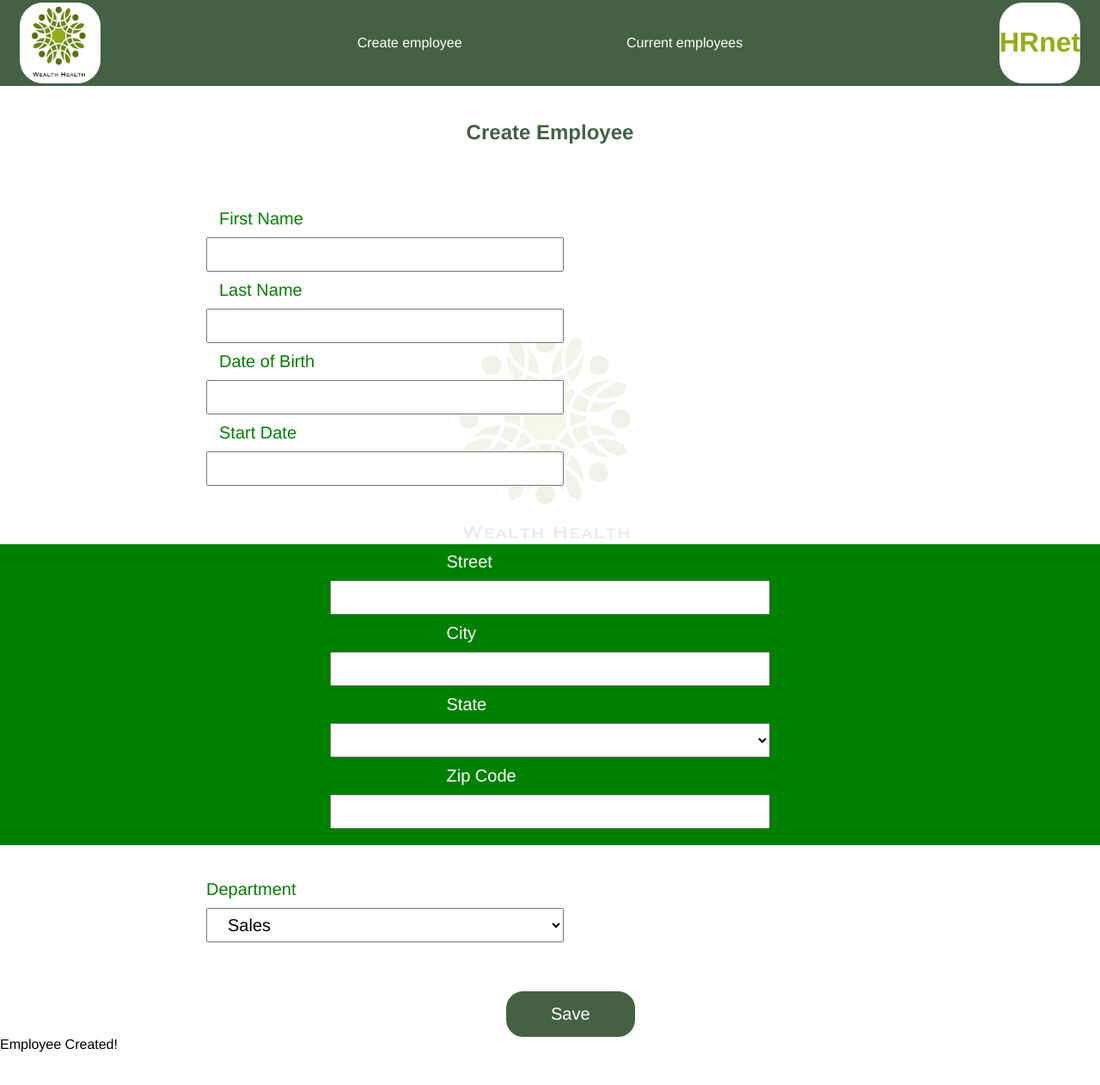
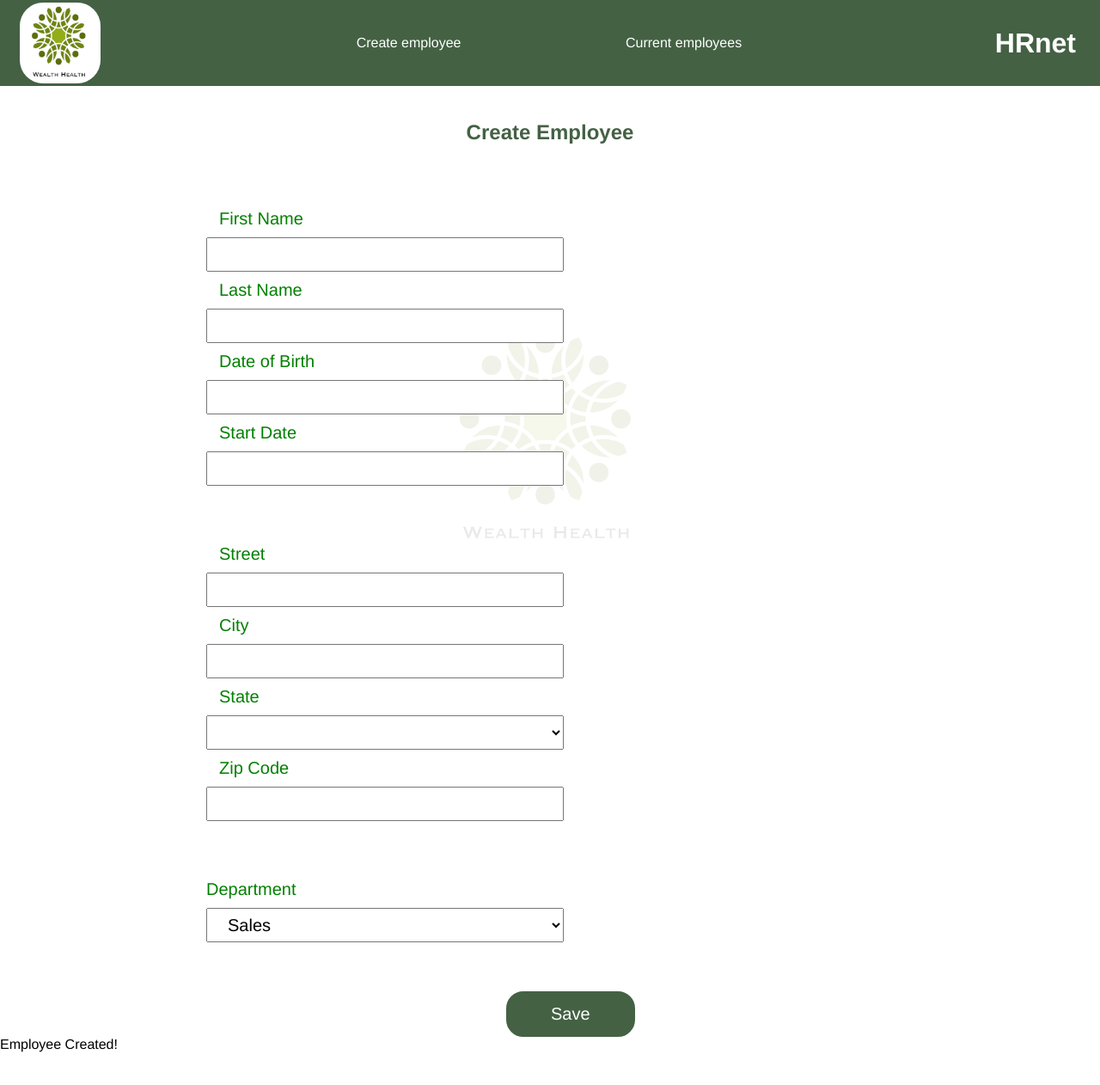
Before and after one commit to sousouben/Mouatakide_Souad_p14_022023, a React (Create React App) app in the folder frontend-hrnet/: page / in a window 1280 px wide. Shown: the top 1262 px of the page at 86% size. Built offline with nearby package versions, Linux system fonts and the light colour scheme.

Commit message:
modif header

```diff
--- a/frontend-hrnet/src/components/form/form.css
+++ b/frontend-hrnet/src/components/form/form.css
@@ -75,12 +75,3 @@ h5 {
   margin-top: 50px;
   font-size: 30px;
 }
-
-.adresse {
-  background-color: green;
-  color: white;
-  display: flex;
-  align-items: center;
-  justify-content: center;
-  margin-left: 0;
-}
--- a/frontend-hrnet/src/components/header/Header.jsx
+++ b/frontend-hrnet/src/components/header/Header.jsx
@@ -12,7 +12,7 @@ const Header = () => {
           <Link to="/">Create employee</Link>
           <Link to="/employees">Current employees</Link>
         </nav>
-        <div className="h1">
+        <div>
           <h1> HRnet</h1>
         </div>
       </header>
--- a/frontend-hrnet/src/components/header/header.css
+++ b/frontend-hrnet/src/components/header/header.css
@@ -23,16 +23,9 @@ nav a {
   color: white;
   text-decoration: none;
 }
-.h1 {
-  height: 100px;
-  width: 100px;
-  border: rgb(68, 97, 68) solid;
-  margin-right: 20px;
-  background-color: white;
-  border-radius: 30px;
+
+h1 {
+  margin-right: 28px;
+  text-align: center;
+  color: white;
 }
-h1 {
-  margin-top: 28px;
-  text-align: center;
-  color: #93ad18;
-}
```
